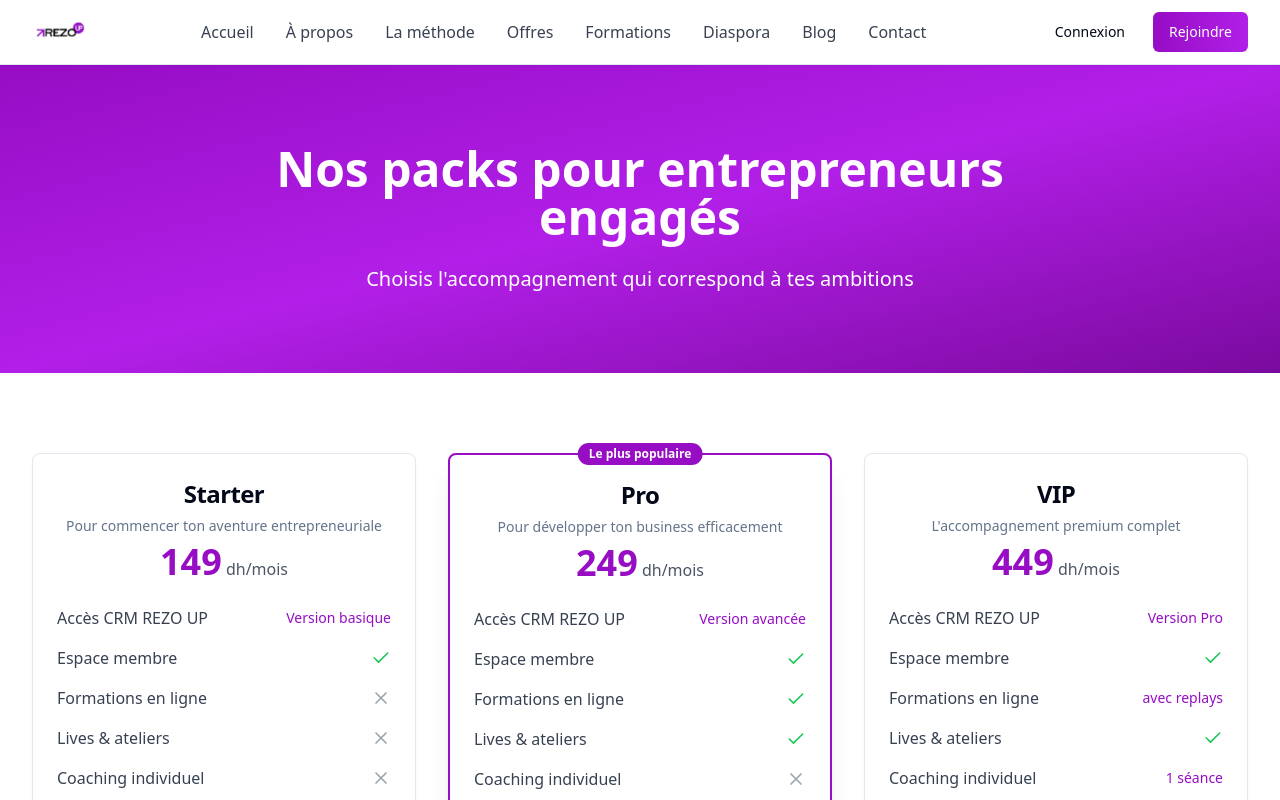
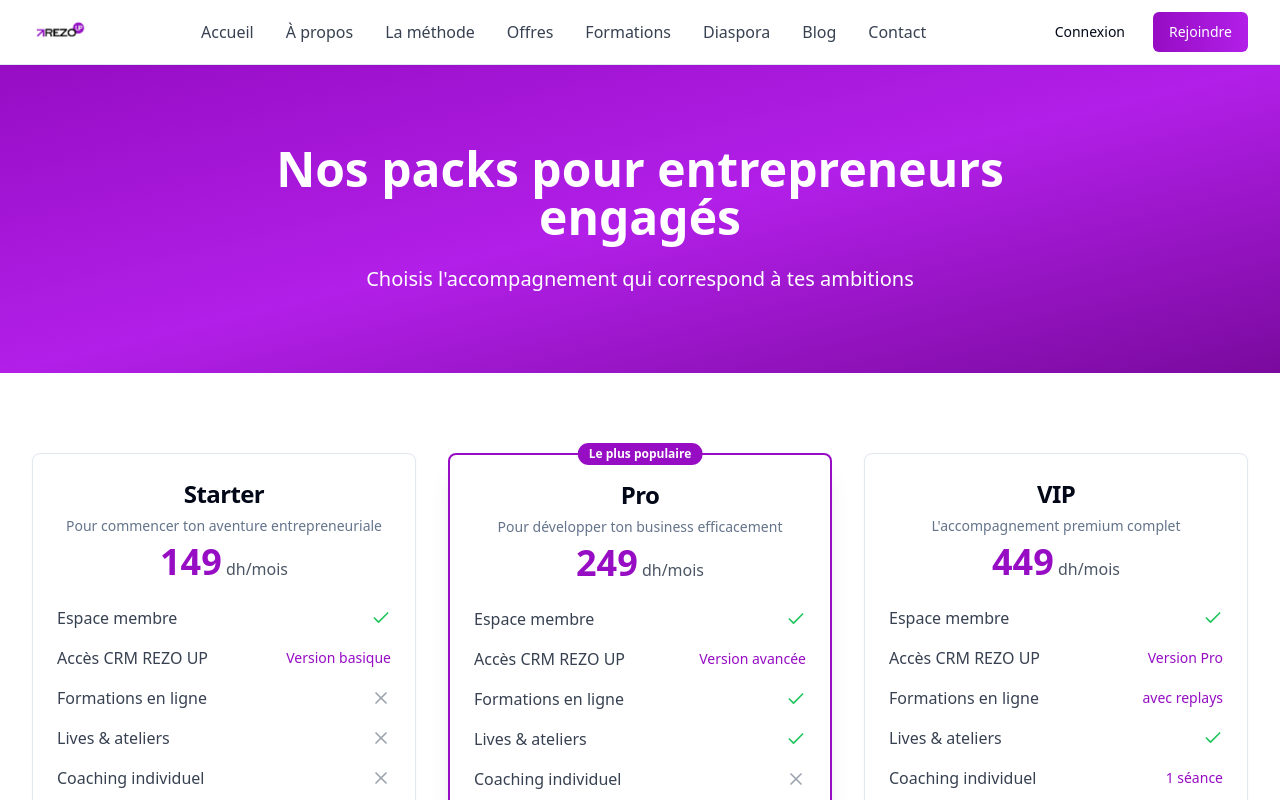
Before and after one commit to REZO-UP/rezo-up, a React (Vite) app: page /offers in a window 1280 px wide. Shown: the top 800 px of the page. Built offline with nearby package versions, Linux system fonts and the light colour scheme.

Commit message:
Refactor: Reorder features in packs
Reorder the features in the offers packs to display "Espace membre" first, followed by "Accès CRM".

```diff
--- a/src/pages/Offers.tsx
+++ b/src/pages/Offers.tsx
@@ -16,8 +16,8 @@ const Offers = () => {
       price: "149",
       description: "Pour commencer ton aventure entrepreneuriale",
       features: [
+        { name: "Espace membre", included: true },
         { name: "Accès CRM REZO UP", included: "Version basique" },
-        { name: "Espace membre", included: true },
         { name: "Formations en ligne", included: false },
         { name: "Lives & ateliers", included: false },
         { name: "Coaching individuel", included: false },
@@ -30,8 +30,8 @@ const Offers = () => {
       price: "249",
       description: "Pour développer ton business efficacement",
       features: [
+        { name: "Espace membre", included: true },
         { name: "Accès CRM REZO UP", included: "Version avancée" },
-        { name: "Espace membre", included: true },
         { name: "Formations en ligne", included: true },
         { name: "Lives & ateliers", included: true },
         { name: "Coaching individuel", included: false },
@@ -44,8 +44,8 @@ const Offers = () => {
       price: "449",
       description: "L'accompagnement premium complet",
       features: [
+        { name: "Espace membre", included: true },
         { name: "Accès CRM REZO UP", included: "Version Pro" },
-        { name: "Espace membre", included: true },
         { name: "Formations en ligne", included: "avec replays" },
         { name: "Lives & ateliers", included: true },
         { name: "Coaching individuel", included: "1 séance" },
```
